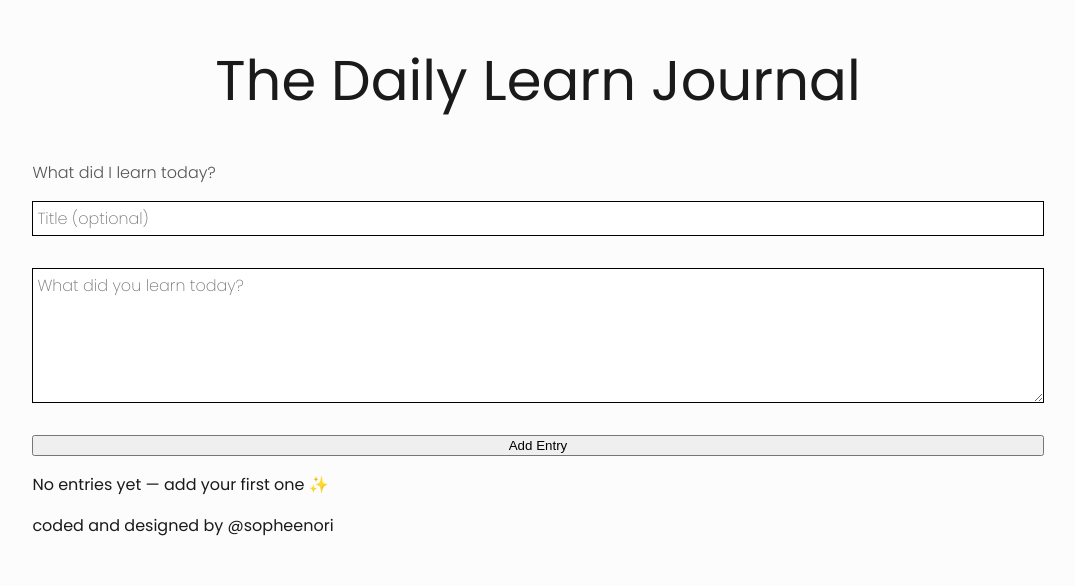
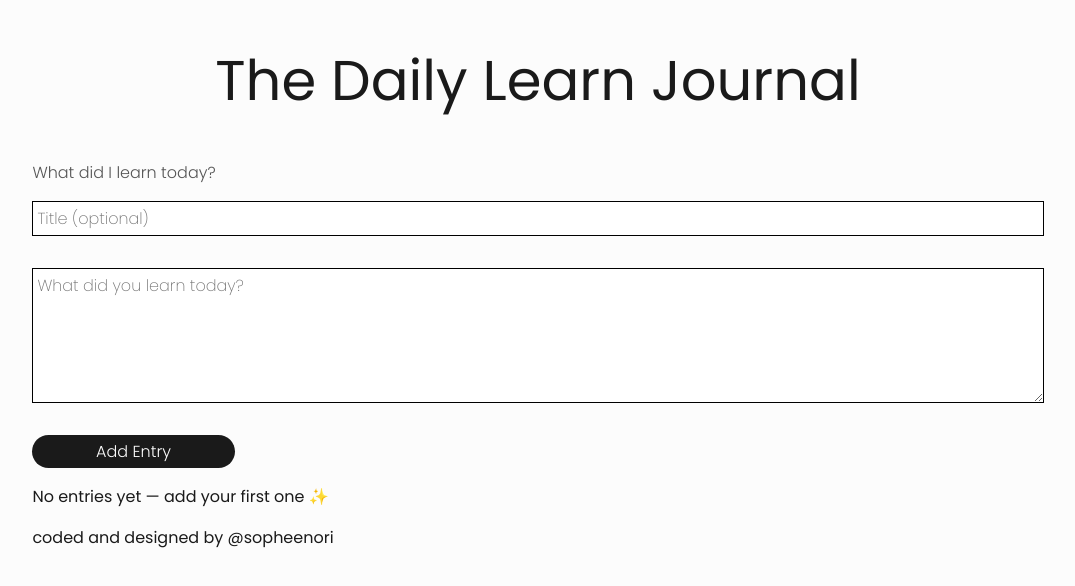
Before and after one commit to zofienora/learn-journal-v1, a React (Vite) app: page / in a window 1280 px wide. Shown: the top 586 px of the page, without its empty margins (102-1177 px from the left). Built offline with nearby package versions, Linux system fonts and the light colour scheme.

Commit message:
changed submit button

```diff
--- a/src/App.css
+++ b/src/App.css
@@ -28,6 +28,21 @@
   font-weight: 200;
 }
 
+.submit-button {
+  width: 20%;
+  padding: .25rem;
+  background-color: var(--color-dark);
+  color: var(--color-light);
+  border: none;
+  font-family: 'Poppins', sans-serif;
+  font-size: 1rem;
+  font-weight: 300;
+  cursor: pointer;
+  border-radius: 25px;
+}
+
+
+
 .first_sentence {
   font-size: 1rem;
   font-weight: 300;
```
